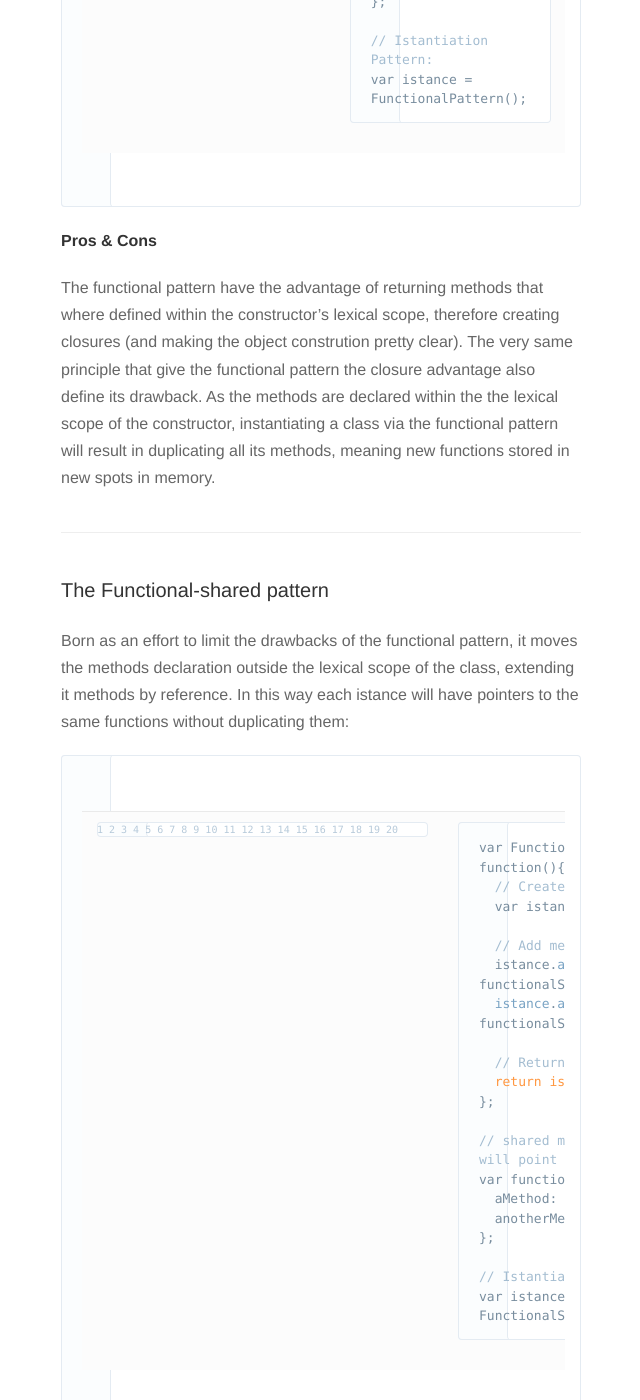
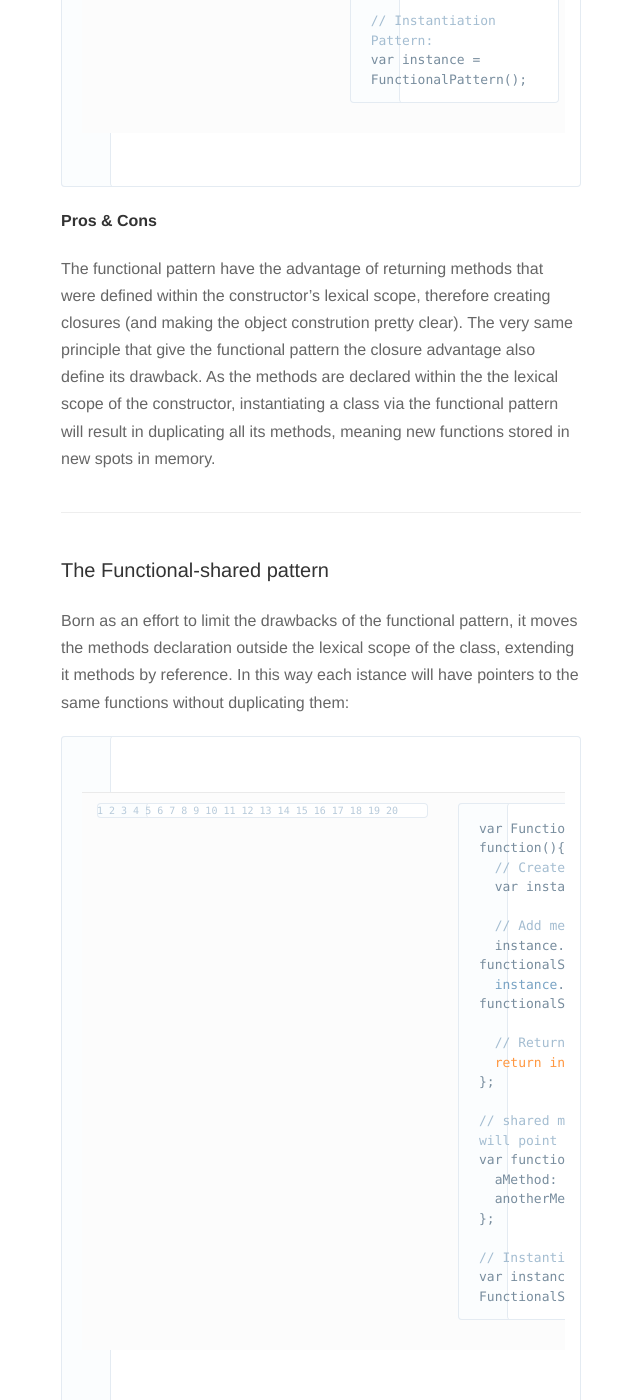
Before and after one commit to nickbalestra/nickbalestra.github.io, a Jekyll site: the page built from _posts/2015-07-05-classes-and-instantiation-patterns-in-javascript.markdown, in a window 1280 px wide and 1400 px high, scrolled down 1471 px. Shown: the whole window, without its empty margins (319-959 px from the left). Built offline with Jekyll 4.4.1, drawn with Linux system fonts in a browser that asks for light colours; nearby versions of some CDN libraries; Markdown is read by kramdown in place of the engine named in the settings; some of the changed text lies outside the part shown.

Commit message:
credits and typos

```diff
--- a/_posts/2015-07-05-classes-and-instantiation-patterns-in-javascript.markdown
+++ b/_posts/2015-07-05-classes-and-instantiation-patterns-in-javascript.markdown
@@ -28,25 +28,25 @@ It does just what is suppose to do:
 {% highlight javascript linenos %}
 var FunctionalPattern = function(){
   // Create a new object
-  var istance = {};
+  var instance = {};
 
   // Add methods to it
-  istance.aMethod = function(){};
-  istance.anotherMethod = function(){};
+  instance.aMethod = function(){};
+  instance.anotherMethod = function(){};
 
   // Return the new decorated object
-  return istance;
+  return instance;
 };
 
-// Istantiation Pattern:
-var istance = FunctionalPattern();
+// Instantiation Pattern:
+var instance = FunctionalPattern();
 {% endhighlight %}
 
 
 
 #### Pros & Cons
 
-The functional pattern have the advantage of returning methods that where defined within the constructor's lexical scope, therefore creating closures (and making the object constrution pretty clear).
+The functional pattern have the advantage of returning methods that were defined within the constructor's lexical scope, therefore creating closures (and making the object constrution pretty clear).
 The very same principle that give the functional pattern the closure advantage also define its drawback. As the methods are declared within the the lexical scope of the constructor, instantiating a class via the functional pattern will result in duplicating all its methods, meaning new functions stored in new spots in memory.
 
 * * *
@@ -58,24 +58,24 @@ Born as an effort to limit the drawbacks of the functional pattern, it moves the
 {% highlight javascript linenos %}
 var FunctionalSharedPattern = function(){
   // Create a new object
-  var istance = {};
+  var instance = {};
 
   // Add methods to it
-  istance.aMethod = functionalSharedMethods.aMethod;
-  istance.anotherMethod = functionalSharedMethods.anotherMethod;
+  instance.aMethod = functionalSharedMethods.aMethod;
+  instance.anotherMethod = functionalSharedMethods.anotherMethod;
 
   // Return the new decorated object
-  return istance;
+  return instance;
 };
 
-// shared methods where each istance will point to
+// shared methods where each instance will point to
 var functionalSharedMethods = {
   aMethod: function(){},
   anotherMethod: function(){},
 };
 
-// Istantiation Pattern:
-var istance = FunctionalSharedPattern();
+// Instantiation Pattern:
+var instance = FunctionalSharedPattern();
 {% endhighlight %}
 
 ...definitely a WET solution.
@@ -89,37 +89,37 @@ With the help of a little helper we could refactor the functional-shared pattern
 {% highlight javascript linenos %}
 var FunctionalSharedPattern = function(){
   // Create a new object
-  var istance = {};
+  var instance = {};
 
   // Add methods to it
-  extend(istance, functionalSharedMethods);
+  extend(instance, functionalSharedMethods);
 
   // Return the new decorated object
-  return istance;
+  return instance;
 };
 
-// shared methods where each istance will point to
+// shared methods where each instance will point to
 var functionalSharedMethods = {
   aMethod: function(){},
   anotherMethod: function(){},
 };
 
 // Basic Extend Helper
-function extend(istance, methods) {
+function extend(instance, methods) {
   for (var key in methods) {
-    if(!istance.hasOwnProperty(key))
-    istance[key] = methods[key];
+    if(!instance.hasOwnProperty(key))
+    instance[key] = methods[key];
   }
 }
 
-// Istantiation Pattern:
-var istance = FunctionalSharedPattern();
+// Instantiation Pattern:
+var instance = FunctionalSharedPattern();
 {% endhighlight %}
 
 #### Pros & Cons
 
 The functional-shared pattern solve the cons we saw in the functional pattern.
-But, it still have a big drawback: the pointers in each istance are created during the istantiation only, meaning that if we add or edit shared methods those won't be available to our instances unless we update them (i.e. by invoking the extend helper again on each of our instances.).
+But, it still have a big drawback: the pointers in each instance are created during the instantiation only, meaning that if we add or edit shared methods those won't be available to our instances unless we update them (i.e. by invoking the extend helper again on each of our instances.).
 
 * * *
 
@@ -130,20 +130,20 @@ By now you probably noticing a trend in how this blog post is structured, we are
 {% highlight javascript linenos %}
 var PrototypalPattern = function(){
   // Create a new object
-  var istance = Object.create(PrototypalPattern.prototype);
+  var instance = Object.create(PrototypalPattern.prototype);
 
   // Methods will be added to the prototype
 
   // Return the new decorated object
-  return istance;
+  return instance;
 };
 
 // PrototypalPattern will delegate to its prototype for methods lookup
 PrototypalPattern.prototype.aMethod = function(){};
 PrototypalPattern.prototype.anotherMethod = function(){};
 
-// Istantiation Pattern:
-var istance = PrototypalPattern();
+// Instantiation Pattern:
+var instance = PrototypalPattern();
 {% endhighlight %}
 
 #### Pros & Cons
@@ -166,11 +166,16 @@ var PseudoclassicalPattern = function(){
   this.anotherMethod = function(){};
 }
 
-// Istantiation Pattern:
-var istance = new PseudoclassicalPattern();
+// Instantiation Pattern:
+var instance = new PseudoclassicalPattern();
 {% endhighlight %}
 
 * * *
 
 ## Final thoughts and performance
 The clear question we should all ask our self is: which pattern should we use? As for everything the answer is: it depends. It depends on the codebase you are working on and which pattern is most used there, in that case will be a good idea to stick to that. For example the Pseudoclassical is the preferred pattern in MVC’s such as backbone. Another interesting aspect to take into consideration when deciding which pattern to use could be related to performance, but this is a subject for a another blog post...
+
+**Thanks to**:<br>
+[Hack Reactor](http://www.hackreactor.com/) for being awesome.<br>
+[Charles Crame](https://twitter.com/cpcrame) for helping in proof reading this post.<br>
+[Ryan Atkinson](http://www.ryanatkinson.io/author/ryan/) for his inspirational blog.<br>
```
